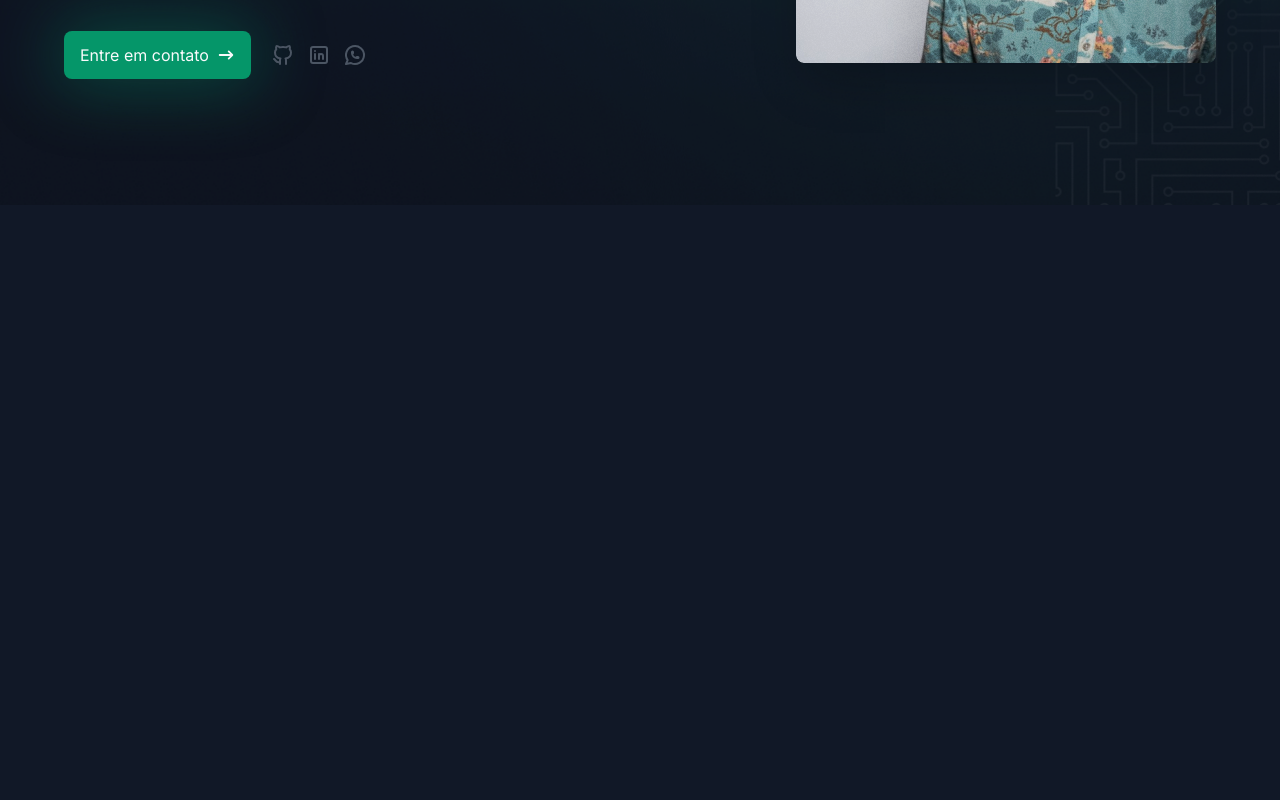
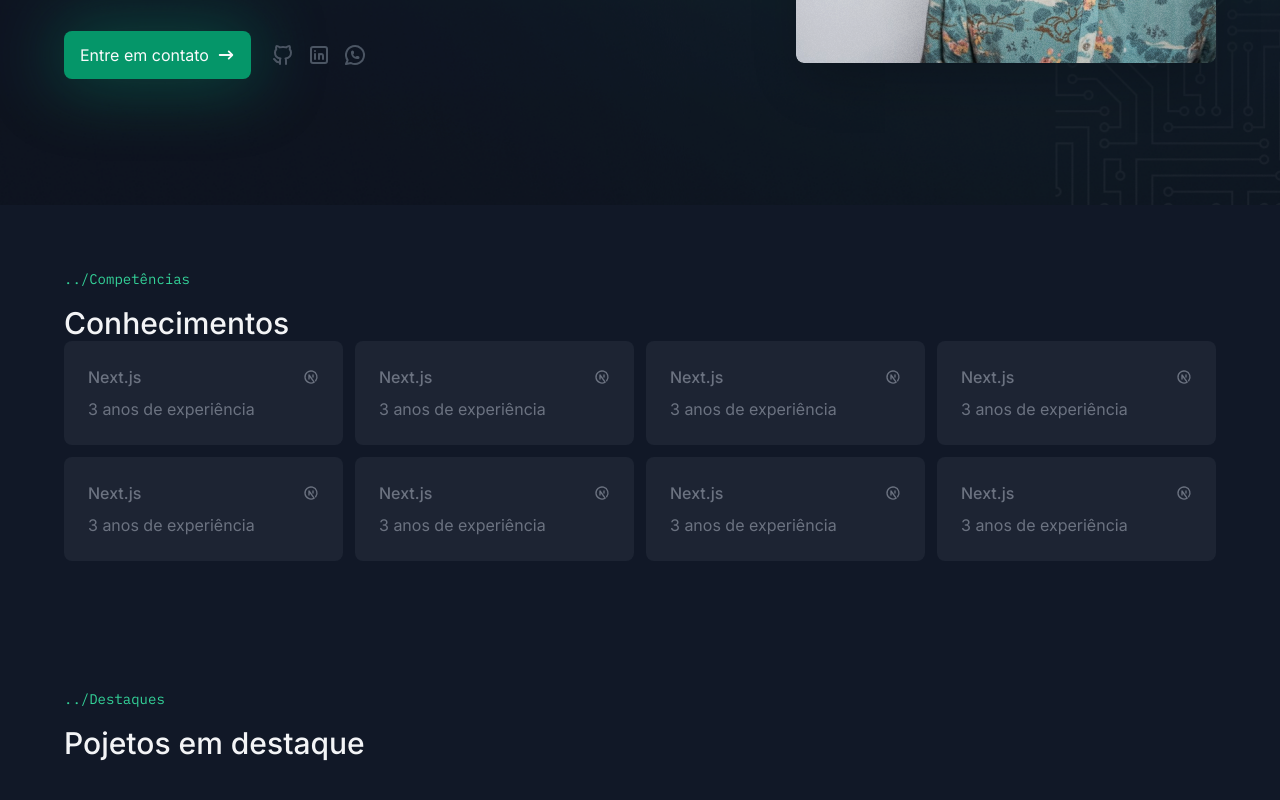
Before and after one commit to CaiquePrado/portfolio, a Next.js app: page / in a window 1280 px wide. Shown: the part 550-1350 px from the top of the page. Before the commit the page ends 800 px from the top, so only its background shows below. Built offline with nearby package versions, Linux system fonts and the light colour scheme.

Commit message:
feat: know-techs components

```diff
--- /dev/null
+++ b/app/components/pages/home/highlighted-pojects/index.tsx
@@ -0,0 +1,9 @@
+import { SectionTitle } from "../../../section-title";
+
+export const HighLightedProject = () => {
+  return (
+    <section className="container py-16">
+      <SectionTitle subtitle="Destaques" title="Pojetos em destaque" />
+    </section>
+  );
+};
--- /dev/null
+++ b/app/components/pages/home/know-techs/index.tsx
@@ -0,0 +1,23 @@
+import { SectionTitle } from "@/app/components/section-title";
+import { TbBrandNextjs } from "react-icons/tb";
+import { KnowTech } from "./know-tech";
+
+export const KnowTechs = () => {
+  return (
+    <section className="container py-16">
+      <SectionTitle title="Conhecimentos" subtitle="Competências" />
+      <div className="grid grid-cols-[repeat(auto-fit,minmax(264px,1fr))] gap-3">
+        {Array.from({ length: 8 }).map((_, i) => (
+          <KnowTech
+            key={`knowTech-${i}`}
+            tech={{
+              icon: <TbBrandNextjs />,
+              name: "Next.js",
+              startDate: "2021-01-01",
+            }}
+          />
+        ))}
+      </div>
+    </section>
+  );
+};
--- /dev/null
+++ b/app/components/pages/home/know-techs/know-tech.tsx
@@ -0,0 +1,27 @@
+import { getRelativeTimeString } from "@/app/utils/get-relative-time";
+import { ReactNode } from "react";
+
+type KnowTechProps = {
+  tech: {
+    icon: ReactNode;
+    name: string;
+    startDate: string;
+  };
+};
+
+export const KnowTech = ({ tech }: KnowTechProps) => {
+  const relativeTime = getRelativeTimeString(
+    new Date(tech.startDate),
+    "pt-BR"
+  ).replace("há ", "");
+
+  return (
+    <div className="p-6 rounded-lg bg-gray-600/20 text-gray-500 flex flex-col gap-2 hover:text-emerald-500 hover:bg-gray-600/30 transition-all">
+      <div className="flex items-center justify-between">
+        <p className="font-medium">{tech.name}</p>
+        {tech.icon}
+      </div>
+      <span>{relativeTime} de experiência</span>
+    </div>
+  );
+};
--- /dev/null
+++ b/app/components/section-title/index.tsx
@@ -0,0 +1,20 @@
+import { cn } from "@/app/libs/utils";
+
+type SectionTitleProps = {
+  title: string;
+  subtitle: string;
+  className?: string;
+};
+
+export const SectionTitle = ({
+  title,
+  subtitle,
+  className,
+}: SectionTitleProps) => {
+  return (
+    <div className={cn("flex flex-col gap-4", className)}>
+      <span className="font-mono text-sm text-emerald-400">{`../${subtitle}`}</span>
+      <h3 className="text-3xl font-medium">{title}</h3>
+    </div>
+  );
+};
--- a/app/page.tsx
+++ b/app/page.tsx
@@ -1,9 +1,13 @@
 import { HeroSection } from "./components/pages/home/hero-section";
+import { HighLightedProject } from "./components/pages/home/highlighted-pojects";
+import { KnowTechs } from "./components/pages/home/know-techs";
 
 export default async function Home() {
   return (
     <>
       <HeroSection />
+      <KnowTechs />
+      <HighLightedProject />
     </>
   );
 }
--- /dev/null
+++ b/app/utils/get-relative-time.ts
@@ -0,0 +1,50 @@
+/**
+ * Convert a date to a relative time string, such as
+ * "a minute ago", "in 2 hours", "yesterday", "3 months ago", etc.
+ * using Intl.RelativeTimeFormat
+ */
+export function getRelativeTimeString(
+  date: Date | number,
+  lang = navigator.language
+): string {
+  // Allow dates or times to be passed
+  const timeMs = typeof date === "number" ? date : date.getTime();
+
+  // Get the amount of seconds between the given date and now
+  const deltaSeconds = Math.round((timeMs - Date.now()) / 1000);
+
+  // Array reprsenting one minute, hour, day, week, month, etc in seconds
+  const cutoffs = [
+    60,
+    3600,
+    86400,
+    86400 * 7,
+    86400 * 30,
+    86400 * 365,
+    Infinity,
+  ];
+
+  // Array equivalent to the above but in the string representation of the units
+  const units: Intl.RelativeTimeFormatUnit[] = [
+    "second",
+    "minute",
+    "hour",
+    "day",
+    "week",
+    "month",
+    "year",
+  ];
+
+  // Grab the ideal cutoff unit
+  const unitIndex = cutoffs.findIndex(
+    (cutoff) => cutoff > Math.abs(deltaSeconds)
+  );
+
+  // Get the divisor to divide from the seconds. E.g. if our unit is "day" our divisor
+  // is one day in seconds, so we can divide our seconds by this to get the # of days
+  const divisor = unitIndex ? cutoffs[unitIndex - 1] : 1;
+
+  // Intl.RelativeTimeFormat do its magic
+  const rtf = new Intl.RelativeTimeFormat(lang, { numeric: "auto" });
+  return rtf.format(Math.floor(deltaSeconds / divisor), units[unitIndex]);
+}
```
Also changed, not shown: app/components/divider/horizonta.tsx (added).
